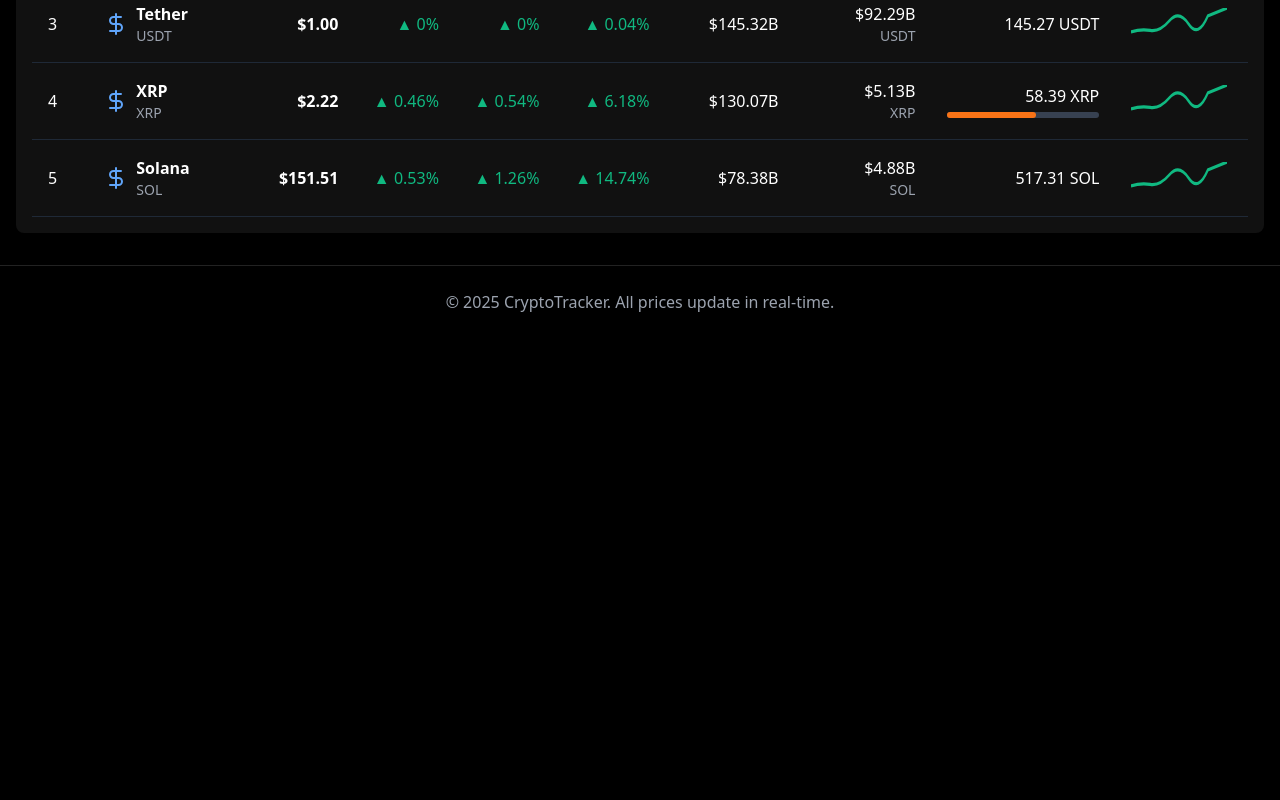
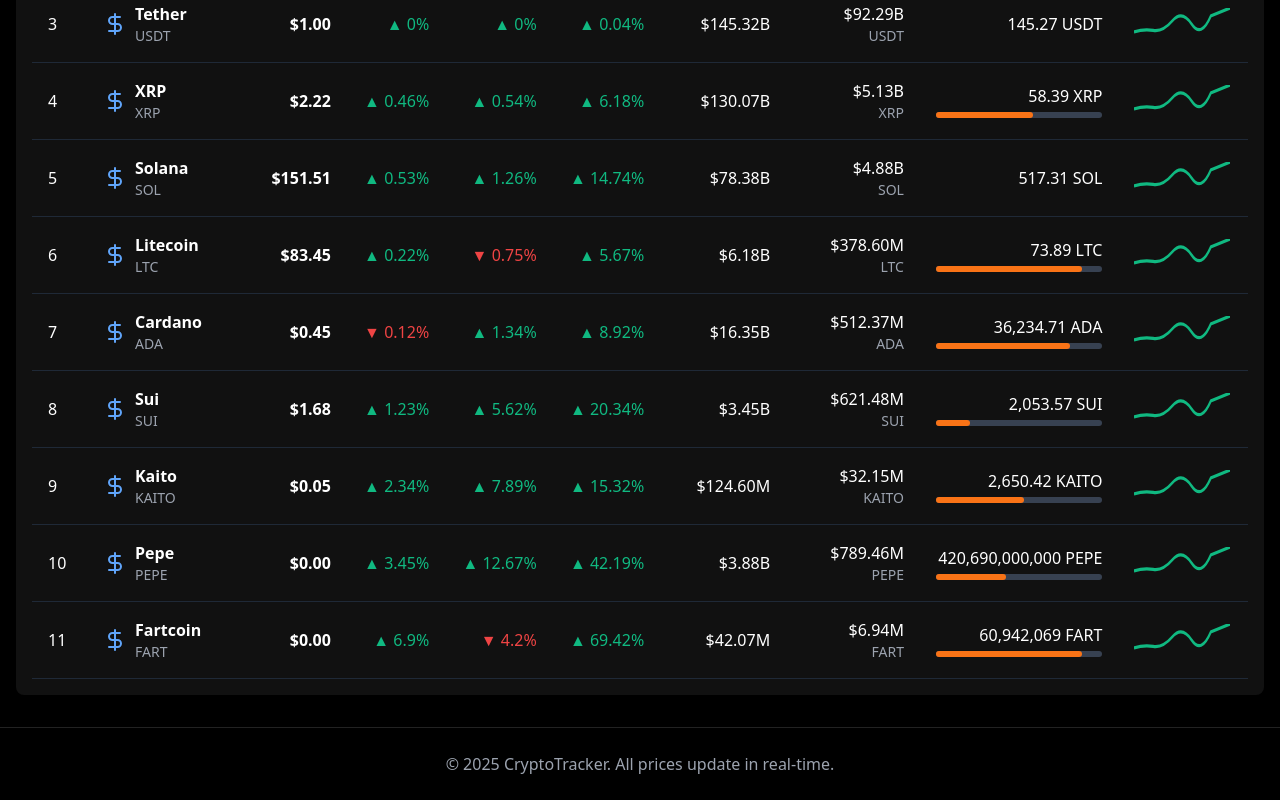
Before and after one commit to Arn-v/crypto-tracker-xiv-tech, a React (Vite) app: page / in a window 1280 px wide. Shown: the part 433-1233 px from the top of the page. Before the commit the page ends 800 px from the top, so only its background shows below. Built offline with nearby package versions, Linux system fonts and the light colour scheme.

Commit message:
Add more crypto assets
Adds more crypto assets to the table. The new assets are kaito, litecoin, fartcoin, pepe, sui, and cardano.

```diff
--- a/src/features/crypto/cryptoSlice.ts
+++ b/src/features/crypto/cryptoSlice.ts
@@ -121,6 +121,103 @@ const initialState: CryptoState = {
       maxSupply: null,
       lastUpdated: new Date().toISOString(),
     },
+    // New cryptocurrencies
+    {
+      id: 'litecoin',
+      rank: 6,
+      name: 'Litecoin',
+      symbol: 'LTC',
+      logo: 'dollar-sign',
+      price: 83.45,
+      priceChange1h: 0.22,
+      priceChange24h: -0.75,
+      priceChange7d: 5.67,
+      marketCap: 6176894532,
+      volume24h: 378596214,
+      circulatingSupply: 73.89,
+      maxSupply: 84,
+      lastUpdated: new Date().toISOString(),
+    },
+    {
+      id: 'cardano',
+      rank: 7,
+      name: 'Cardano',
+      symbol: 'ADA',
+      logo: 'dollar-sign',
+      price: 0.45,
+      priceChange1h: -0.12,
+      priceChange24h: 1.34,
+      priceChange7d: 8.92,
+      marketCap: 16349875210,
+      volume24h: 512369741,
+      circulatingSupply: 36234.71,
+      maxSupply: 45000,
+      lastUpdated: new Date().toISOString(),
+    },
+    {
+      id: 'sui',
+      rank: 8,
+      name: 'Sui',
+      symbol: 'SUI',
+      logo: 'dollar-sign',
+      price: 1.68,
+      priceChange1h: 1.23,
+      priceChange24h: 5.62,
+      priceChange7d: 20.34,
+      marketCap: 3452987615,
+      volume24h: 621478952,
+      circulatingSupply: 2053.57,
+      maxSupply: 10000,
+      lastUpdated: new Date().toISOString(),
+    },
+    {
+      id: 'kaito',
+      rank: 9,
+      name: 'Kaito',
+      symbol: 'KAITO',
+      logo: 'dollar-sign',
+      price: 0.047,
+      priceChange1h: 2.34,
+      priceChange24h: 7.89,
+      priceChange7d: 15.32,
+      marketCap: 124598763,
+      volume24h: 32148967,
+      circulatingSupply: 2650.42,
+      maxSupply: 5000,
+      lastUpdated: new Date().toISOString(),
+    },
+    {
+      id: 'pepe',
+      rank: 10,
+      name: 'Pepe',
+      symbol: 'PEPE',
+      logo: 'dollar-sign',
+      price: 0.0000092,
+      priceChange1h: 3.45,
+      priceChange24h: 12.67,
+      priceChange7d: 42.19,
+      marketCap: 3876543219,
+      volume24h: 789456123,
+      circulatingSupply: 420690000000,
+      maxSupply: 1000000000000,
+      lastUpdated: new Date().toISOString(),
+    },
+    {
+      id: 'fartcoin',
+      rank: 11,
+      name: 'Fartcoin',
+      symbol: 'FART',
+      logo: 'dollar-sign',
+      price: 0.00069,
+      priceChange1h: 6.90,
+      priceChange24h: -4.20,
+      priceChange7d: 69.42,
+      marketCap: 42069420,
+      volume24h: 6942069,
+      circulatingSupply: 60942069,
+      maxSupply: 69420000,
+      lastUpdated: new Date().toISOString(),
+    },
   ],
   status: 'idle',
   error: null,
```
